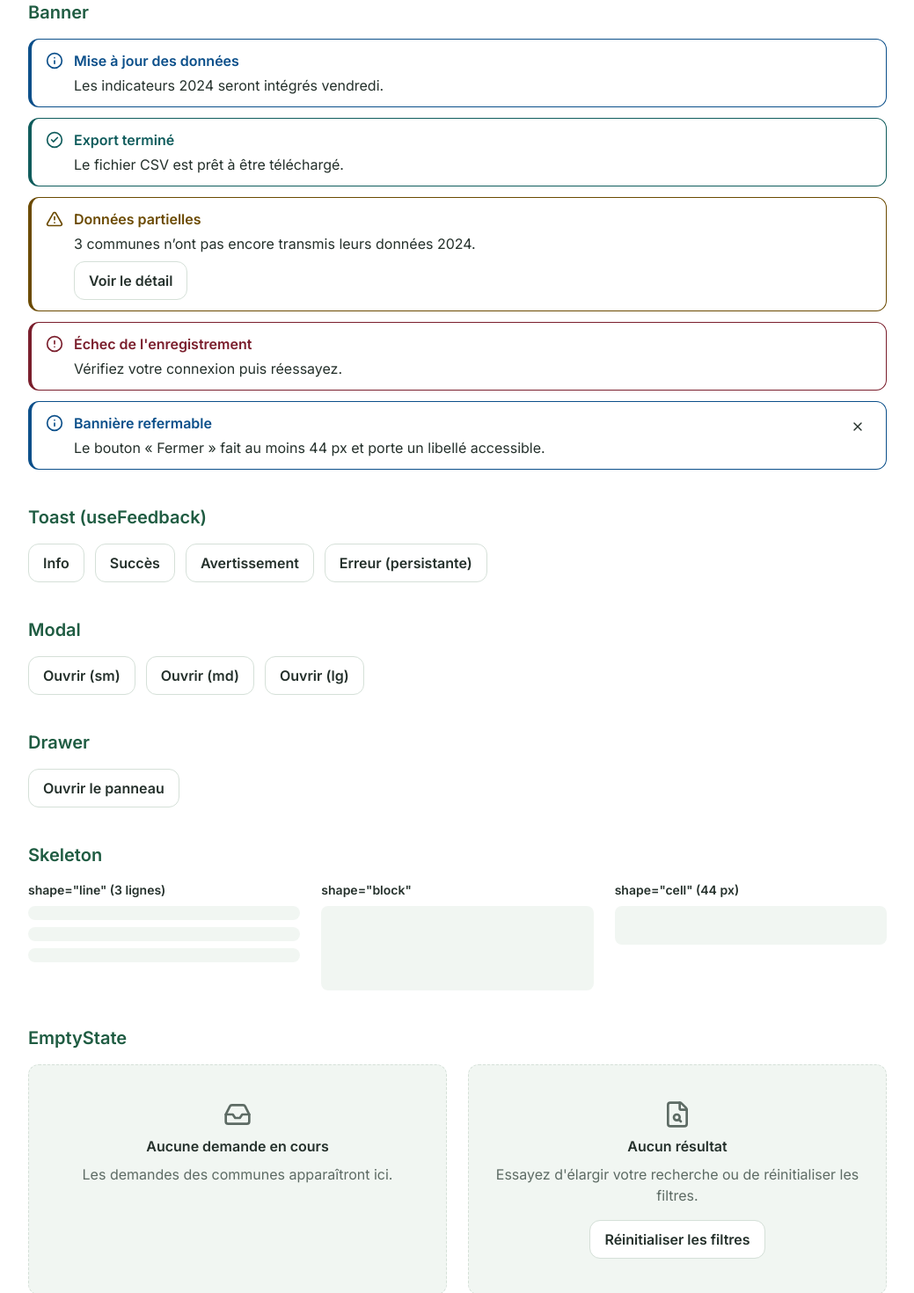
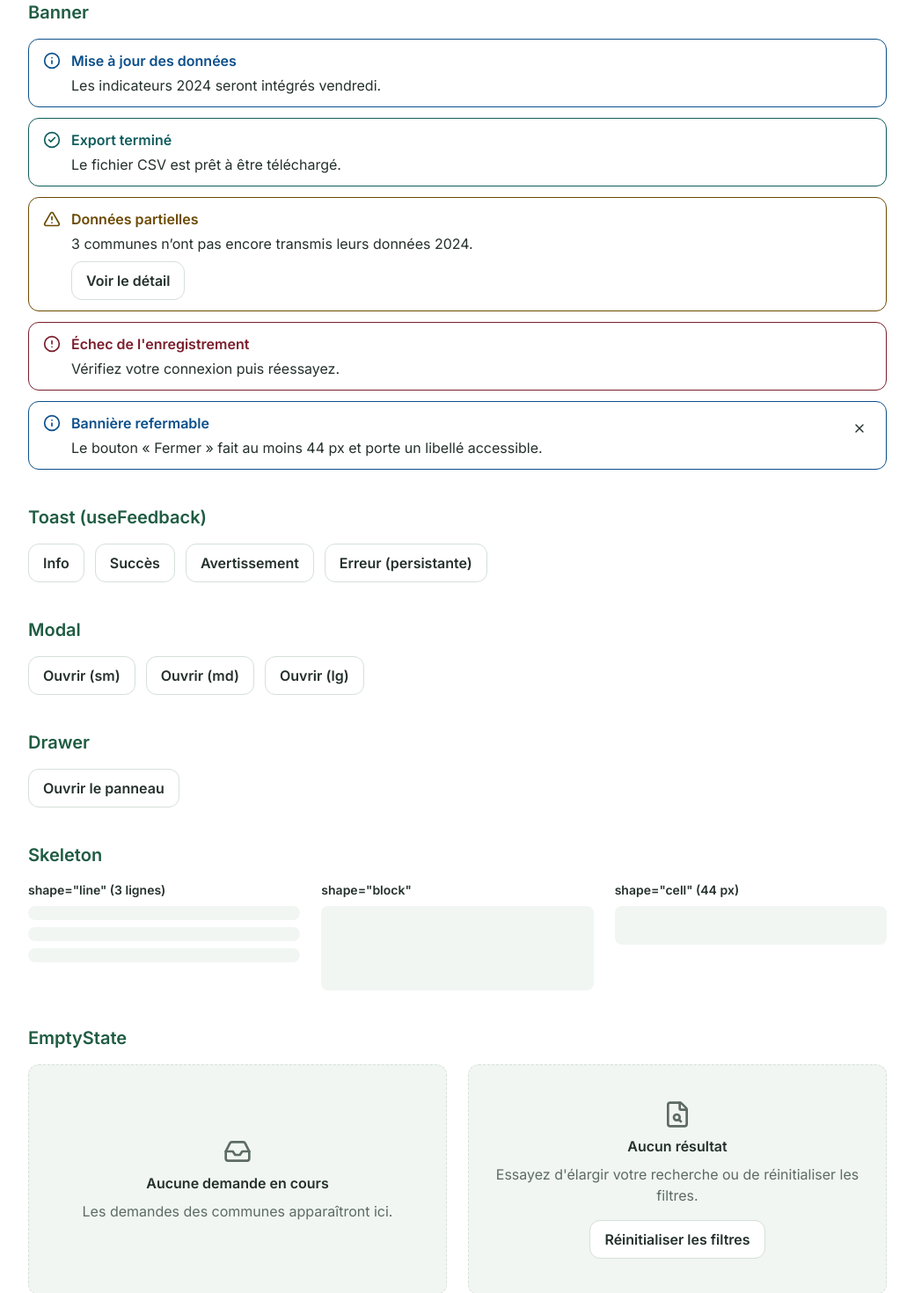
Before and after one commit to Kob0o/ValAubrelleFront, a Next.js app: page /dev/feedback in a window 1280 px wide. Shown: the part 260-1730 px from the top of the page at 88% size, without its empty margins (120-1159 px from the left). Built offline with nearby package versions, Linux system fonts and the light colour scheme.

Commit message:
fix(shared): bordures uniformes des bannières, croix alignée, EmptyState centré

```diff
--- a/src/components/shared/banner.tsx
+++ b/src/components/shared/banner.tsx
@@ -75,7 +75,7 @@ export function Banner({
     <div
       role={role}
       className={cn(
-        "flex items-start gap-3 rounded-lg border border-l-4 bg-card px-4 py-3",
+        "flex items-start gap-3 rounded-lg border bg-card px-4 py-3",
         tone.border,
         className,
       )}
@@ -92,7 +92,11 @@ export function Banner({
         {action ? <div className="mt-1">{action}</div> : null}
       </div>
       {onClose ? (
-        <IconButton label="Fermer" onClick={onClose} className="-m-1.5 shrink-0">
+        <IconButton
+          label="Fermer"
+          onClick={onClose}
+          className="-mt-1 -mr-2 shrink-0"
+        >
           <X aria-hidden="true" className="size-4" />
         </IconButton>
       ) : null}
--- a/src/components/shared/empty-state.tsx
+++ b/src/components/shared/empty-state.tsx
@@ -33,7 +33,7 @@ export function EmptyState({
     <div
       role="status"
       className={cn(
-        "flex flex-col items-center gap-2 rounded-lg border border-dashed border-border bg-muted px-6 py-10 text-center",
+        "flex flex-col items-center justify-center gap-2 rounded-lg border border-dashed border-border bg-muted px-6 py-10 text-center",
         className,
       )}
       {...props}
--- a/src/components/ui/sonner.tsx
+++ b/src/components/ui/sonner.tsx
@@ -18,7 +18,7 @@ export const toastClassNames = {
   title: "text-base font-semibold",
   description: "text-base text-muted-foreground",
   closeButton:
-    "size-11! top-1! right-1! left-auto! transform-none! rounded-md! focus-visible:outline-2! focus-visible:outline-offset-2! focus-visible:outline-[var(--color-primary-strong)]! [&_svg]:size-4",
+    "size-11! top-1! right-1! left-auto! transform-none! rounded-md! border-none! bg-transparent! shadow-none! hover:bg-muted! focus-visible:outline-2! focus-visible:outline-offset-2! focus-visible:outline-[var(--color-primary-strong)]! [&_svg]:size-4",
   actionButton:
     "h-11! min-h-11! px-4! text-base! font-semibold! rounded-md! focus-visible:outline-2! focus-visible:outline-offset-2! focus-visible:outline-[var(--color-primary-strong)]!",
   success: "border-l-[var(--color-success)] [&_[data-icon]]:text-[var(--color-success)]",
```
